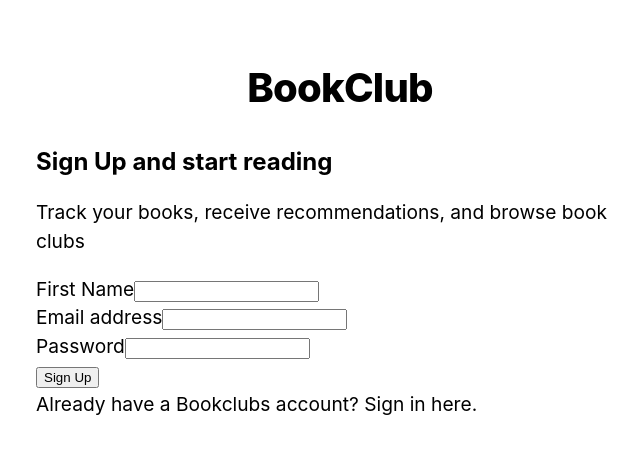
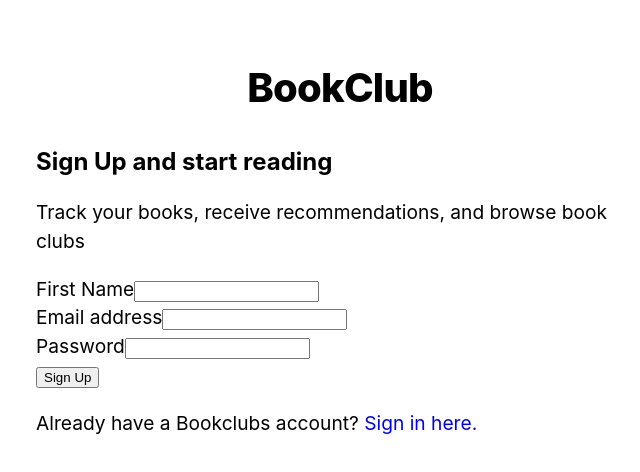
Before and after one commit to TheCarlosAlfaro/book-club, a Next.js app: page /signup in a window 1280 px wide. Shown: the top 472 px of the page, without its empty margins (300-940 px from the left). Built offline with nearby package versions, Linux system fonts and the light colour scheme.

Commit message:
fixes Link issues

```diff
--- a/pages/signup.js
+++ b/pages/signup.js
@@ -75,11 +75,15 @@ export default function SignUp() {
 
               <button type="submit">Sign Up</button>
             </form>
-            <Link href="/signin">
-              <div>
-                Already have a Bookclubs account? <a>Sign in here.</a>
-              </div>
-            </Link>
+
+            <div>
+              <p>
+                Already have a Bookclubs account?{' '}
+                <Link href="/signin">
+                  <a>Sign in here.</a>
+                </Link>
+              </p>
+            </div>
           </div>
         </main>
       </section>
--- a/styles/globals.css
+++ b/styles/globals.css
@@ -7,7 +7,6 @@ body {
 }
 
 a {
-  color: inherit;
   text-decoration: none;
 }
 
```
